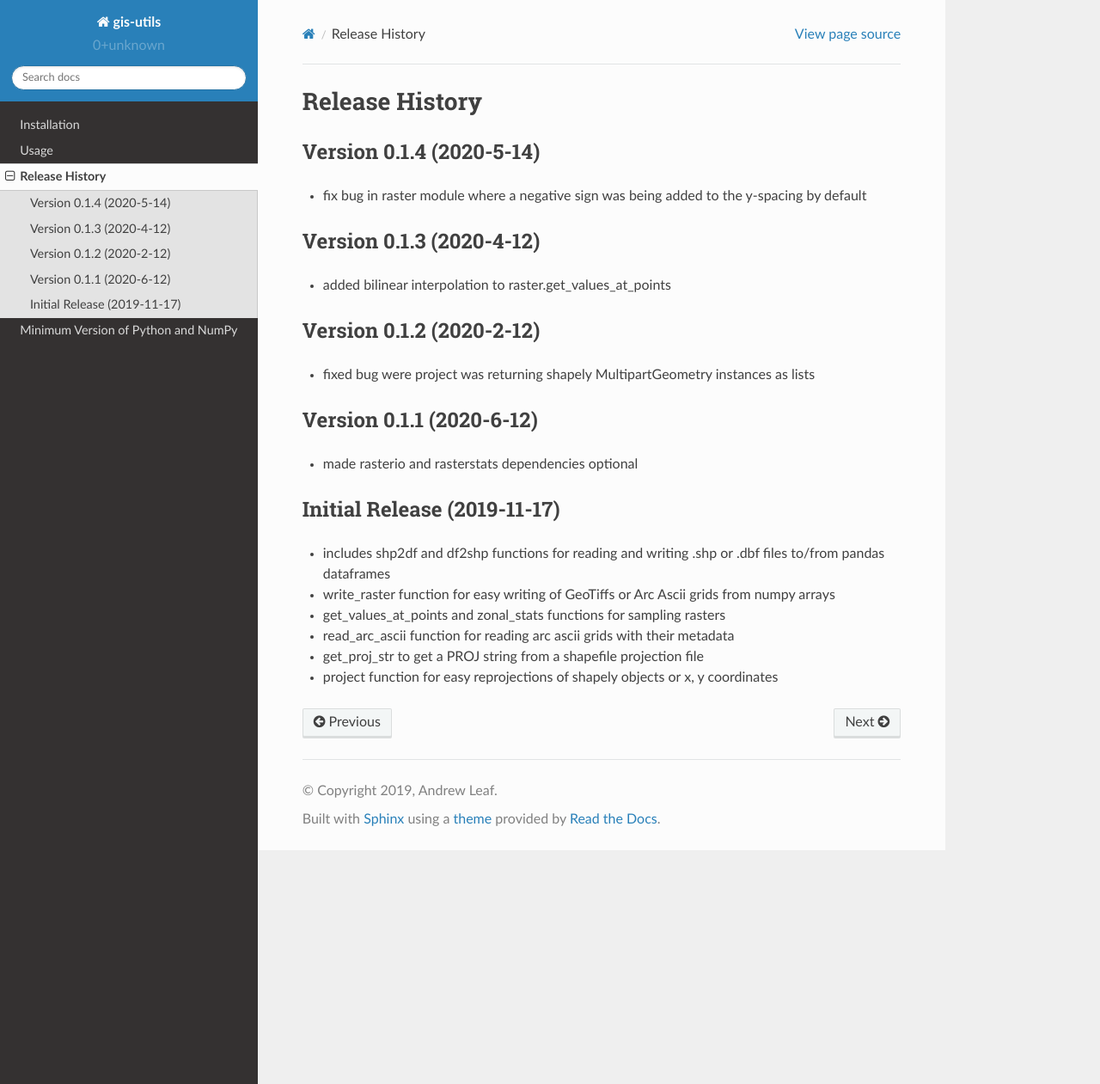
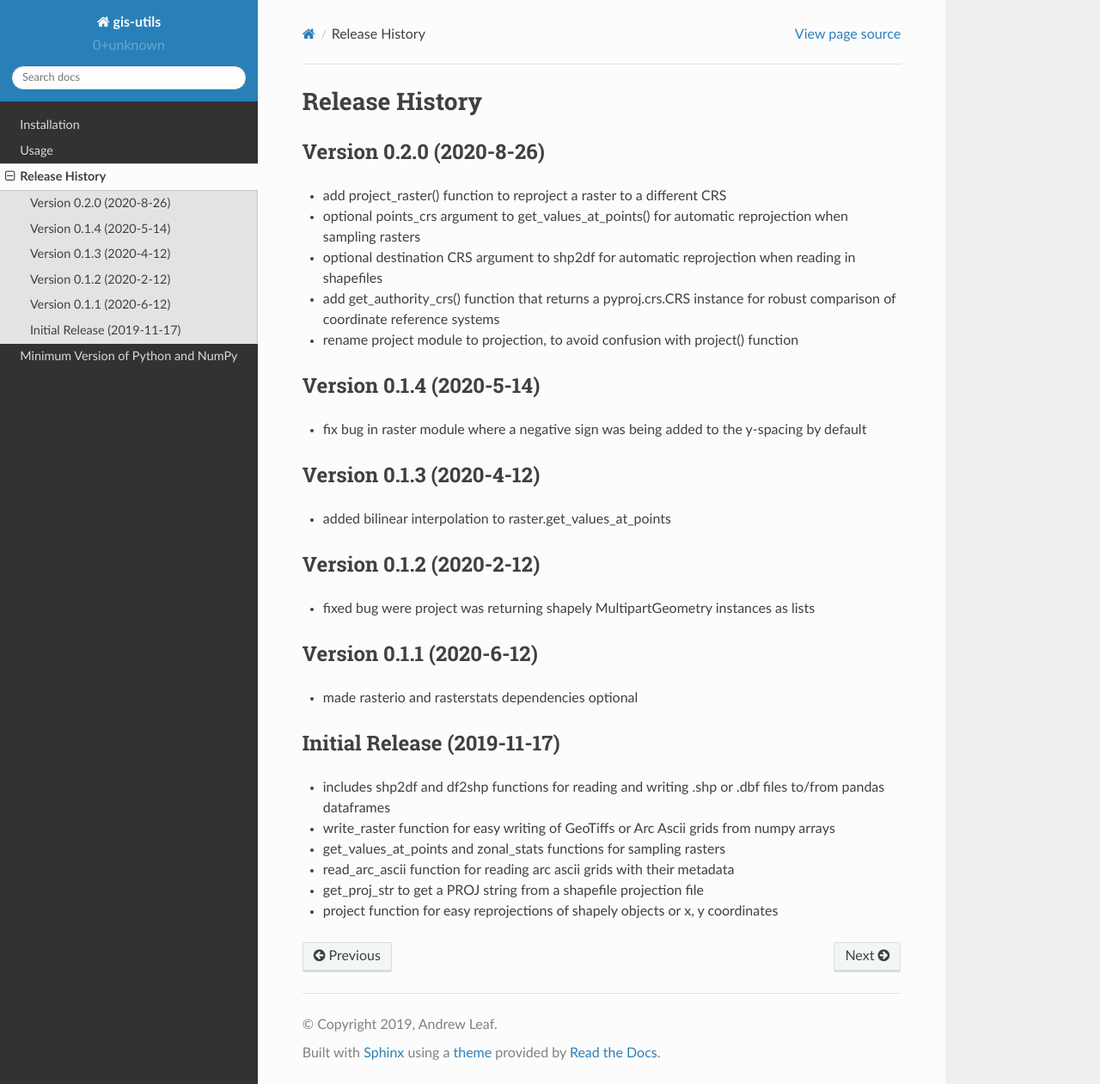
Before and after one commit to aleaf/gis-utils, a Sphinx documentation site: the page built from docs/source/release-history.rst, in a window 1280 px wide and 1261 px high. Shown: the whole window at 86% size. Built offline with Sphinx 7.4.7 and the Read the Docs theme 2.0.0, drawn with Linux system fonts in a browser that asks for light colours.

Commit message:
docs: update release history and readme

```diff
--- a/docs/source/release-history.rst
+++ b/docs/source/release-history.rst
@@ -1,6 +1,14 @@
 ===============
 Release History
 ===============
+
+Version 0.2.0 (2020-8-26)
+--------------------------
+* add project_raster() function to reproject a raster to a different CRS
+* optional points_crs argument to get_values_at_points() for automatic reprojection when sampling rasters
+* optional destination CRS argument to shp2df for automatic reprojection when reading in shapefiles
+* add get_authority_crs() function that returns a pyproj.crs.CRS instance for robust comparison of coordinate reference systems
+* rename project module to projection, to avoid confusion with project() function
 
 Version 0.1.4 (2020-5-14)
 --------------------------
```
Also changed, not shown: Readme.md (+1 -1 lines).
